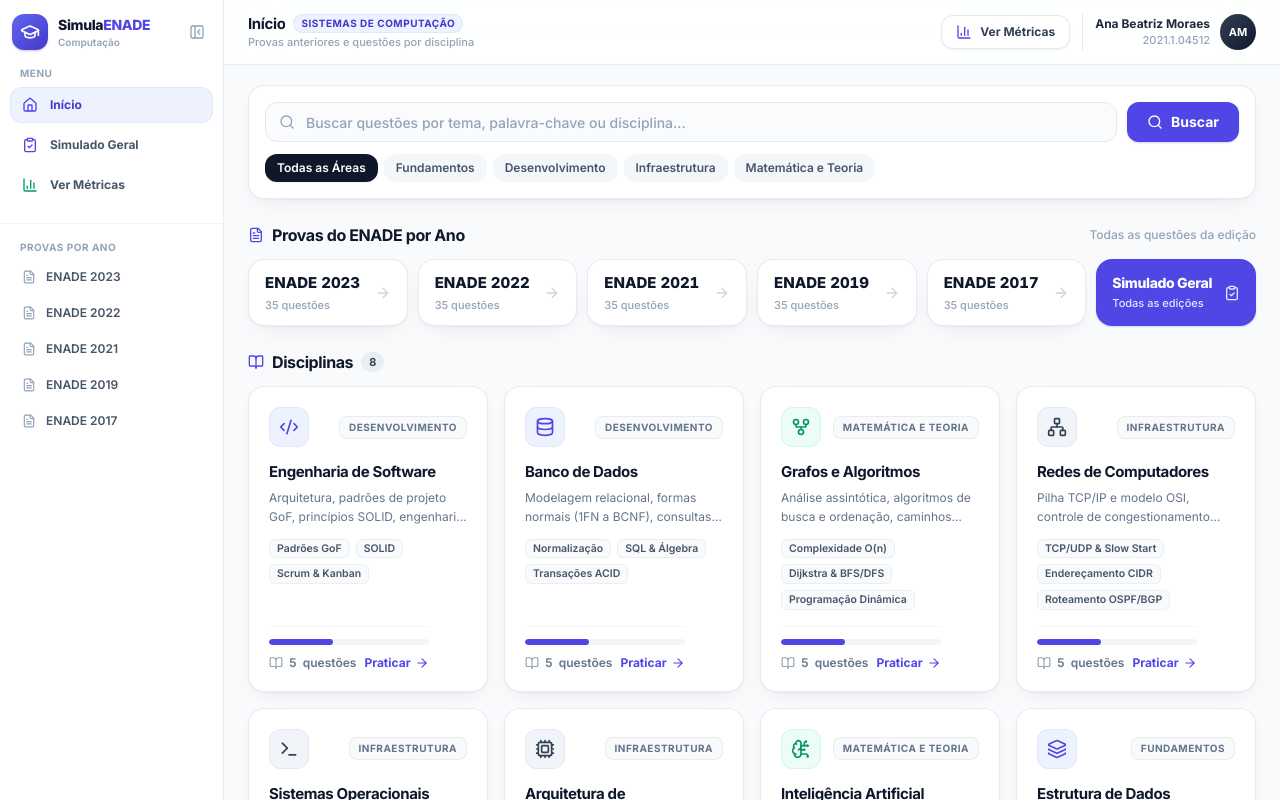
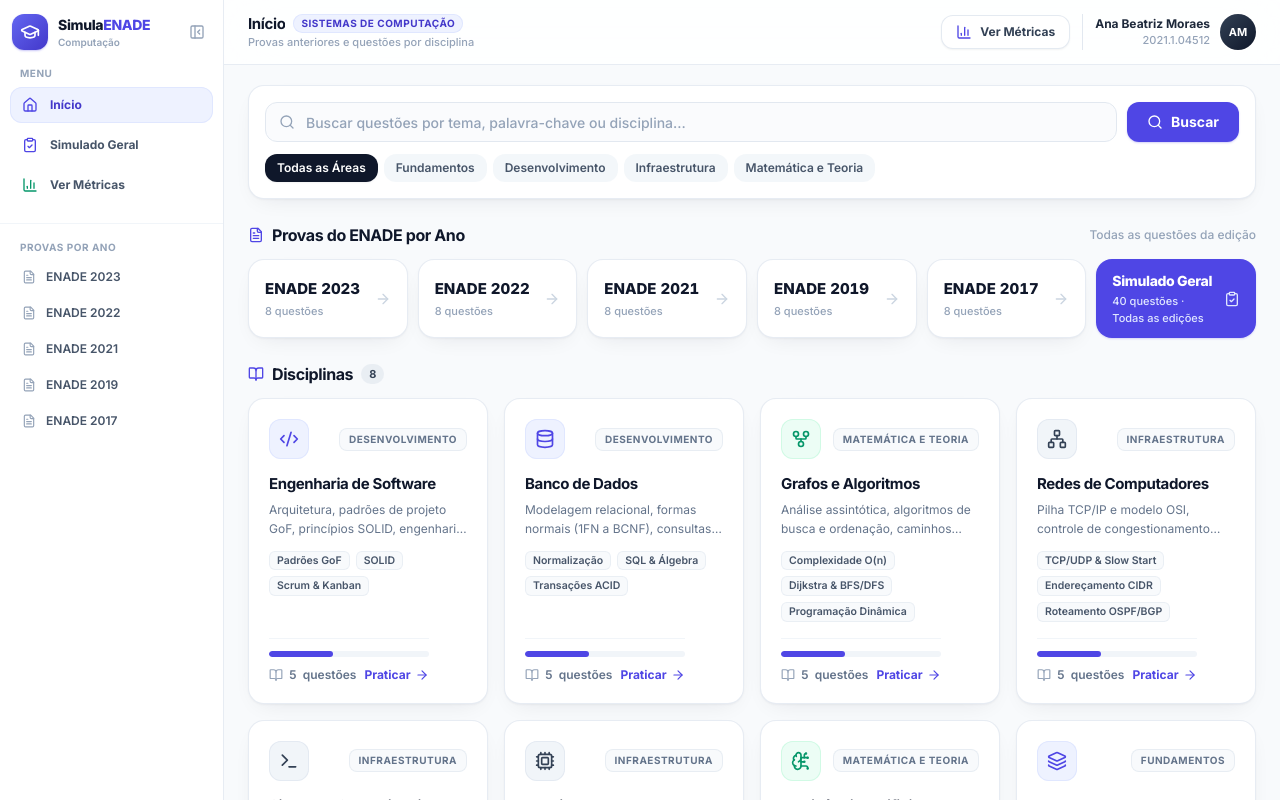
Before and after one commit to maranhaojose/sistema-provas-enade, a React (Vite) app: page / in a window 1280 px wide. Shown: the top 800 px of the page. Built offline with nearby package versions, Linux system fonts and the light colour scheme.

Commit message:
feat(dashboard): display dynamic question counts from json and live area progress

```diff
--- a/src/components/Dashboard.tsx
+++ b/src/components/Dashboard.tsx
@@ -9,34 +9,49 @@ import {
   X,
 } from "lucide-react";
 import type {
+  AnswerMap,
   AreaCategory,
   SimuladoNavigationContext,
   StudyArea,
 } from "../types/question";
-import { areaCategories, availableYears, studyAreas } from "../data/areas";
+import {
+  areaCategories,
+  availableYears,
+  studyAreas,
+  yearQuestionsCount,
+} from "../data/areas";
+import { questions } from "../data/questions";
 import { cn } from "../lib/utils";
 import { AreaCard } from "./AreaCard";
 
 interface DashboardProps {
+  readonly answers?: AnswerMap;
   readonly onStartSimulado: (context?: SimuladoNavigationContext) => void;
 }
 
-const yearQuestionsCount: Readonly<Record<number, number>> = {
-  2023: 35,
-  2022: 35,
-  2021: 35,
-  2019: 35,
-  2017: 35,
-};
-
-export function Dashboard({ onStartSimulado }: DashboardProps) {
+export function Dashboard({ answers = {}, onStartSimulado }: DashboardProps) {
   const [searchQuery, setSearchQuery] = useState("");
   const [selectedCategory, setSelectedCategory] = useState<AreaCategory>("Todas as Áreas");
+
+  const areasWithLiveProgress = useMemo(() => {
+    return studyAreas.map((area) => {
+      const areaQuestions = questions.filter((q) => q.areaSlug === area.slug);
+      const sessionAnswered = areaQuestions.filter((q) => answers[q.id]?.confirmed).length;
+      const answeredQuestions = Math.min(
+        area.totalQuestions,
+        area.answeredQuestions + sessionAnswered,
+      );
+      return {
+        ...area,
+        answeredQuestions,
+      };
+    });
+  }, [answers]);
 
   const filteredAreas = useMemo(() => {
     const normalizedQuery = searchQuery.trim().toLowerCase();
 
-    return studyAreas.filter((area) => {
+    return areasWithLiveProgress.filter((area) => {
       if (selectedCategory !== "Todas as Áreas" && area.category !== selectedCategory) {
         return false;
       }
@@ -52,7 +67,7 @@ export function Dashboard({ onStartSimulado }: DashboardProps) {
 
       return matchesTitle || matchesDescription || matchesCategory || matchesSubtopics;
     });
-  }, [searchQuery, selectedCategory]);
+  }, [areasWithLiveProgress, searchQuery, selectedCategory]);
 
   const handleSearchSubmit = (event: FormEvent<HTMLFormElement>) => {
     event.preventDefault();
@@ -182,7 +197,7 @@ export function Dashboard({ onStartSimulado }: DashboardProps) {
                   ENADE {year}
                 </span>
                 <span className="mt-0.5 block text-[11px] font-medium text-slate-400">
-                  {yearQuestionsCount[year] ?? 35} questões
+                  {yearQuestionsCount[year] ?? 0} questões
                 </span>
               </div>
               <ArrowRight
@@ -208,7 +223,7 @@ export function Dashboard({ onStartSimulado }: DashboardProps) {
                 Simulado Geral
               </span>
               <span className="mt-0.5 block text-[11px] font-medium text-brand-100">
-                Todas as edições
+                {questions.length} questões · Todas as edições
               </span>
             </div>
             <ClipboardCheck className="h-4 w-4 shrink-0 text-brand-100" aria-hidden="true" />
```
